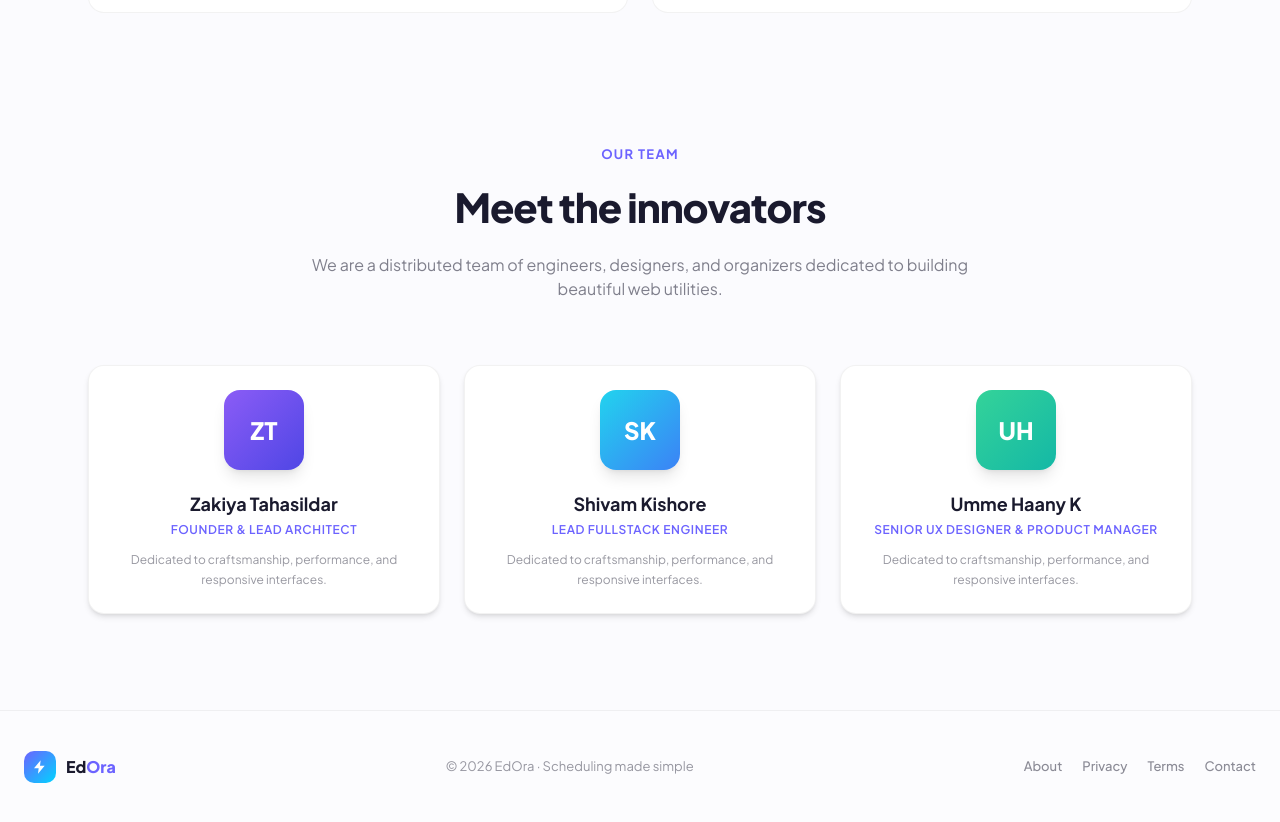
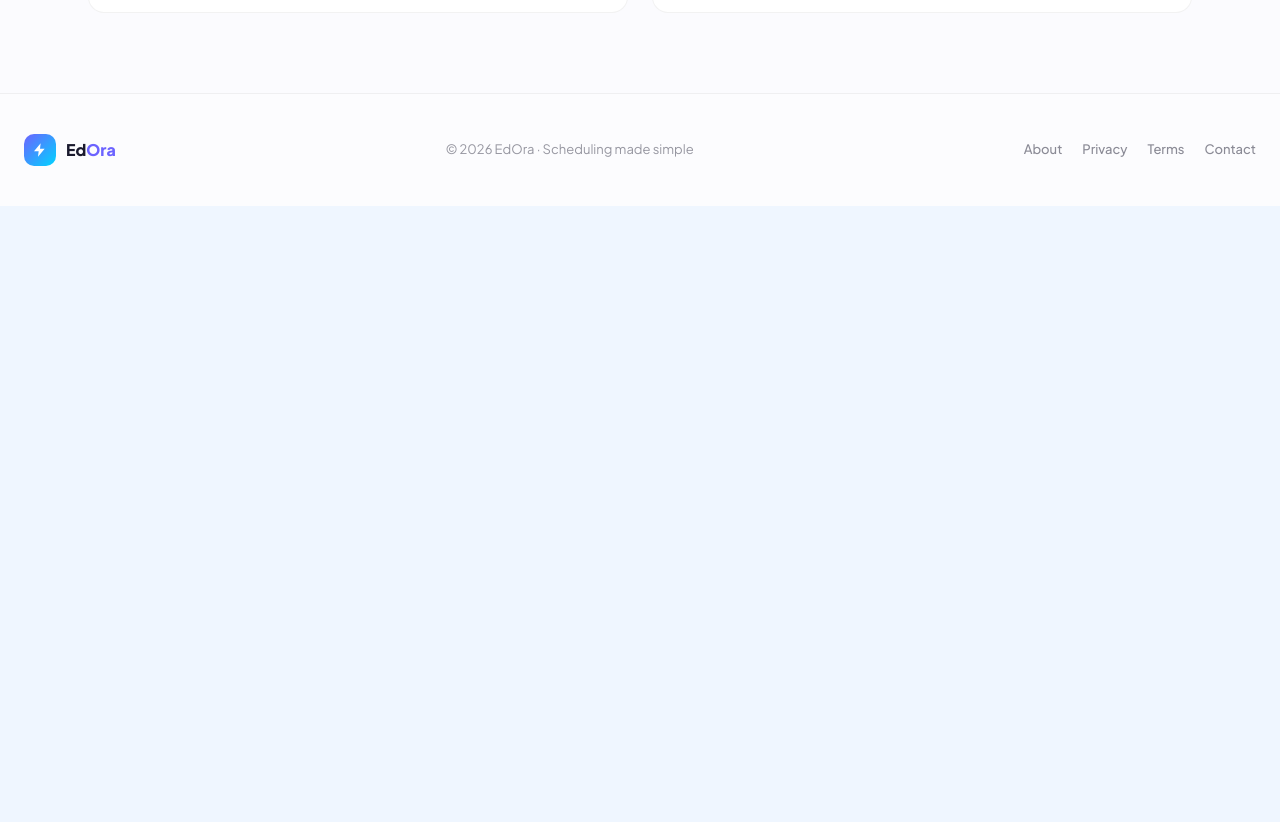
Before and after one commit to zoyatahasildar/schedulai, a Next.js app: page /about in a window 1280 px wide. Shown: the part 1573-2395 px from the top of the page. After the commit the page ends 1779 px from the top, so only its background shows below. Built offline with nearby package versions, Linux system fonts and the light colour scheme; no server answers.

Commit message:
about page fix.

```diff
--- a/app/about/page.tsx
+++ b/app/about/page.tsx
@@ -4,7 +4,7 @@ import { useEffect } from "react";
 import Link from "next/link";
 import { PublicHeader } from "@/components/PublicHeader";
 import { PublicFooter } from "@/components/PublicFooter";
-import { Users, Target, Shield, Heart, ArrowRight, Zap } from "lucide-react";
+import { Target, Shield, Heart, ArrowRight, Zap } from "lucide-react";
 
 export default function AboutPage() {
   useEffect(() => {
@@ -47,26 +47,7 @@ export default function AboutPage() {
     }
   ];
 
-  const team = [
-    {
-      name: "Zakiya Tahasildar",
-      role: "Founder & Lead Architect",
-      initials: "ZT",
-      color: "from-violet-500 to-indigo-600"
-    },
-    {
-      name: "Shivam Kishore",
-      role: "Lead Fullstack Engineer",
-      initials: "SK",
-      color: "from-cyan-400 to-blue-500"
-    },
-    {
-      name: "Umme Haany K",
-      role: "Senior UX Designer & Product Manager",
-      initials: "UH",
-      color: "from-emerald-400 to-teal-500"
-    }
-  ];
+
 
   return (
     <div className="public-page bg-[#fbfbfe] text-[#1a1a2e] dark:bg-[#0b1020] dark:text-white overflow-x-hidden min-h-screen transition-colors duration-300">
@@ -165,36 +146,6 @@ export default function AboutPage() {
         </div>
       </section>
 
-      {/* TEAM SECTION */}
-      <section className="max-w-6xl mx-auto px-6 py-12 pb-24">
-        <div className="text-center max-w-2xl mx-auto reveal mb-16">
-          <span className="text-[13px] font-bold uppercase tracking-widest text-[#6c63ff] dark:text-[#9aa0ff]">Our Team</span>
-          <h2 className="text-[32px] sm:text-[40px] font-extrabold tracking-tight mt-3 text-[#1a1a2e] dark:text-white">
-            Meet the innovators
-          </h2>
-          <p className="text-[#1a1a2e]/55 dark:text-white/55 mt-4 text-[16px]">
-            We are a distributed team of engineers, designers, and organizers dedicated to building beautiful web utilities.
-          </p>
-        </div>
-
-        <div className="grid sm:grid-cols-3 gap-6">
-          {team.map((member, i) => (
-            <div
-              key={i}
-              className="reveal rounded-2xl bg-white dark:bg-[#0d1326] border border-black/5 dark:border-white/5 overflow-hidden shadow-md hover:shadow-xl hover:-translate-y-1 transition-all duration-300 flex flex-col items-center p-6 text-center"
-            >
-              <div className={`w-20 h-20 rounded-2xl bg-gradient-to-br ${member.color} flex items-center justify-center text-white text-2xl font-extrabold shadow-lg`}>
-                {member.initials}
-              </div>
-              <h3 className="text-lg font-bold text-[#1a1a2e] dark:text-white mt-5">{member.name}</h3>
-              <p className="text-xs text-[#6c63ff] dark:text-[#9aa0ff] font-semibold mt-1 uppercase tracking-wider">{member.role}</p>
-              <p className="text-xs text-[#1a1a2e]/45 dark:text-white/45 mt-3 leading-relaxed">
-                Dedicated to craftsmanship, performance, and responsive interfaces.
-              </p>
-            </div>
-          ))}
-        </div>
-      </section>
 
       {/* FOOTER */}
       <PublicFooter />
```
